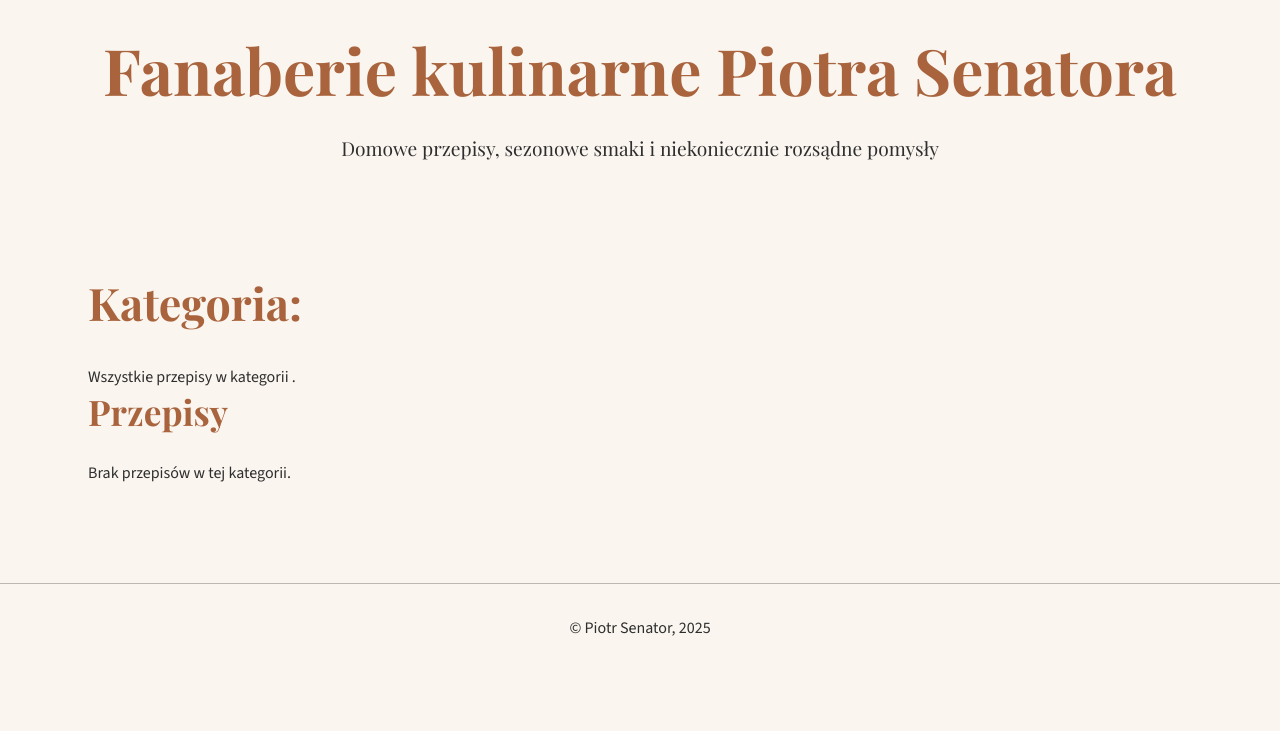
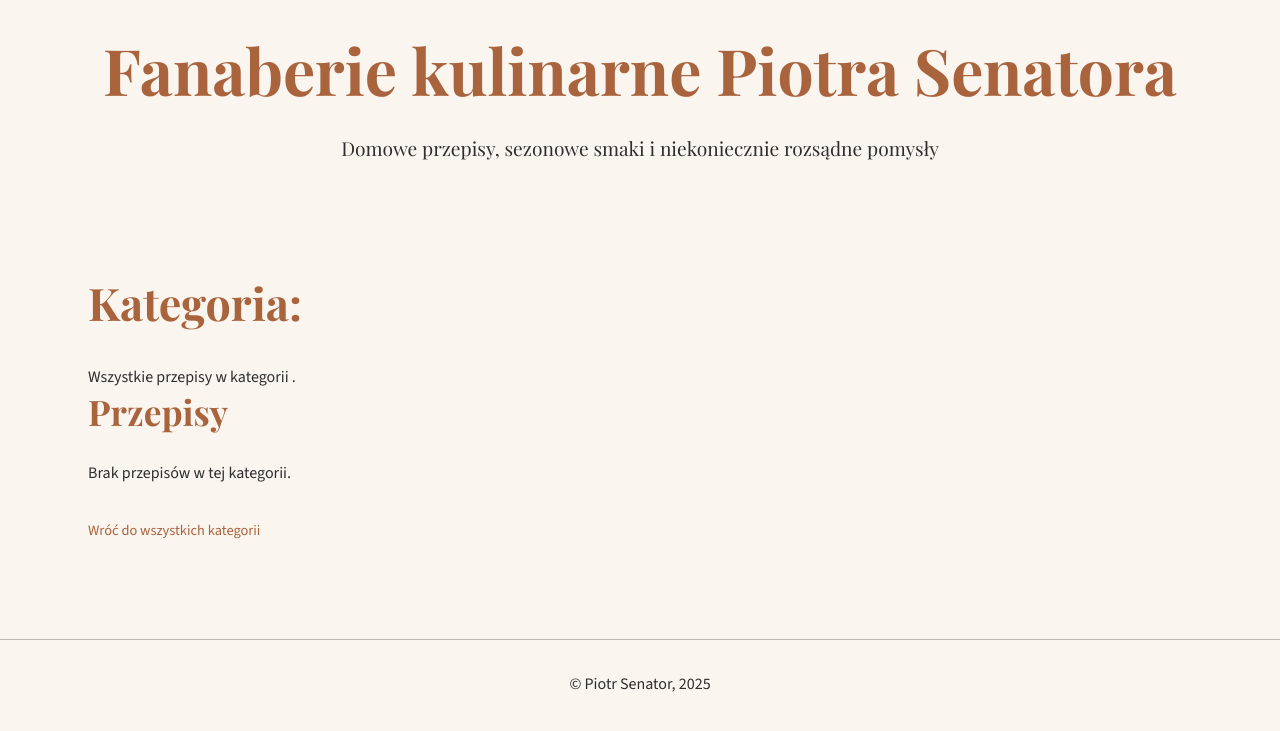
Before and after one commit to piotrsenator/kuchnia, a Jekyll site: the page built from categories/index.html, in a window 1280 px wide. Shown: the top 731 px of the page. Built offline with Jekyll 4.4.1, drawn with Linux system fonts in a browser that asks for light colours.

Commit message:
Update index.html

```diff
--- a/categories/index.html
+++ b/categories/index.html
@@ -5,9 +5,10 @@ permalink: /category/:category/
 
 <div class="content">
     <header class="page-header">
-        {% assign category_name = page.category | replace: '-', ' ' | capitalize %}
-        <h1>Kategoria: {{ category_name }}</h1>
-        <p class="page-description">Wszystkie przepisy w kategorii {{ category_name }}.</p>
+        {% assign category_name_raw = page.category %}
+        {% assign category_name_formatted = category_name_raw | replace: '-', ' ' | replace: '_', ' ' | capitalize %}
+        <h1>Kategoria: {{ category_name_formatted }}</h1>
+        <p class="page-description">Wszystkie przepisy w kategorii {{ category_name_formatted }}.</p>
     </header>
 
     <section class="recipes-grid-section">
@@ -26,4 +27,5 @@ permalink: /category/:category/
             {% endif %}
         </div>
     </section>
+    <p class="back-to-categories-link"><a href="{{ '/categories/' | relative_url }}">Wróć do wszystkich kategorii</a></p>
 </div>
```
